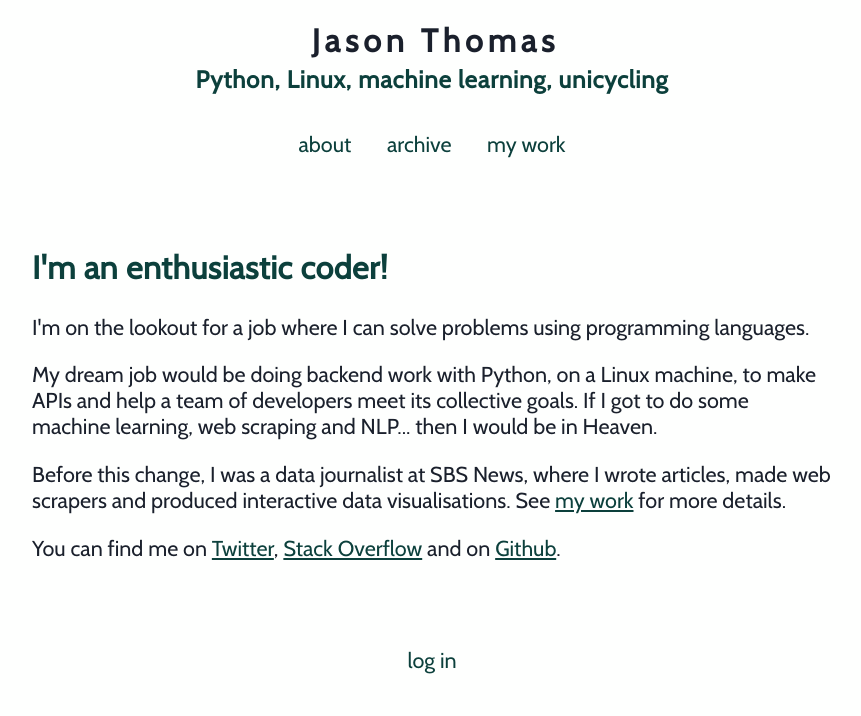
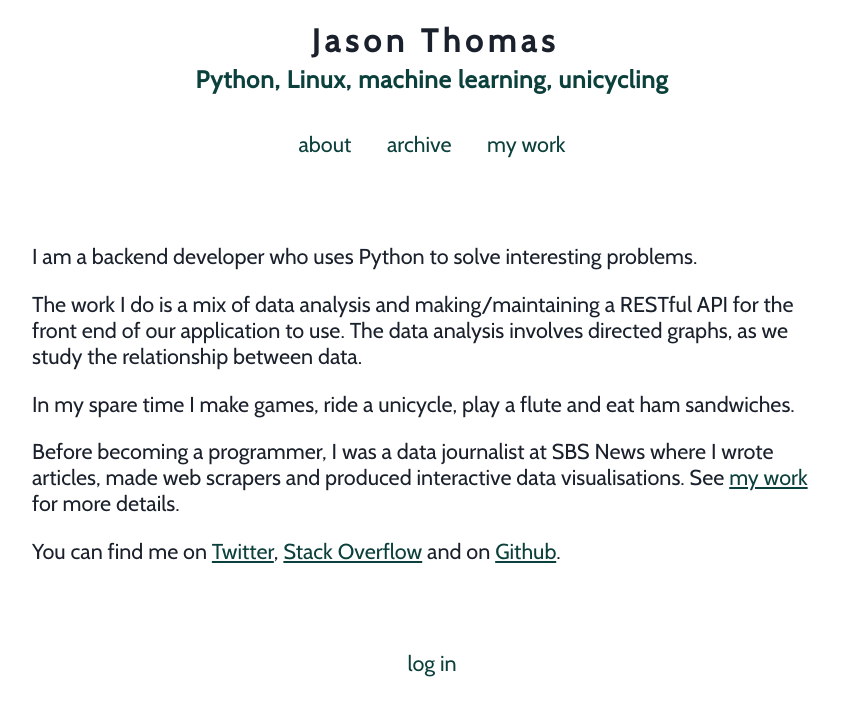
Before and after one commit to pulling-star/jason-thomas.zyx, a Flask app: page /about in a window 1280 px wide. Shown: the top 716 px of the page, without its empty margins (208-1069 px from the left). Run offline with Flask 2, Linux system fonts and the light colour scheme; some libraries are stand-ins or nearby versions.

Commit message:
Changed the about page to be more recent

```diff
--- a/templates/about.html
+++ b/templates/about.html
@@ -1,8 +1,10 @@
 {% extends "layout.html" %}
 {% block body %}
-  <h2>I'm an enthusiastic coder!</h2>
-  <p>I'm on the lookout for a job where I can solve problems using programming languages.<p>
-  <p>My dream job would be doing backend work with Python, on a Linux machine, to make APIs and help a team of developers meet its collective goals. If I got to do some machine learning, web scraping and NLP... then I would be in Heaven.</p>
-  <p>Before this change, I was a data journalist at SBS News, where I wrote articles, made web scrapers and produced interactive data visualisations. See <a href="/my_work">my work</a> for more details.</p>
+  <p>I am a backend developer who uses Python to solve interesting problems.<p>
+  <p>The work I do is a mix of data analysis and making/maintaining a RESTful API for the
+  front end of our application to use. The data analysis involves directed graphs, as we study
+  the relationship between data.</p>
+  <p>In my spare time I make games, ride a unicycle, play a flute and eat ham sandwiches.</p>
+  <p>Before becoming a programmer, I was a data journalist at SBS News where I wrote articles, made web scrapers and produced interactive data visualisations. See <a href="/my_work">my work</a> for more details.</p>
   <p>You can find me on <a href="https://twitter.com/jase_thomas" target="_blank">Twitter</a>, <a href="https://stackoverflow.com/" target="_blank">Stack Overflow</a> and on <a href="https://github.com/JasonThomasData" target="_blank">Github</a>.</p>
 {% endblock %}
```
